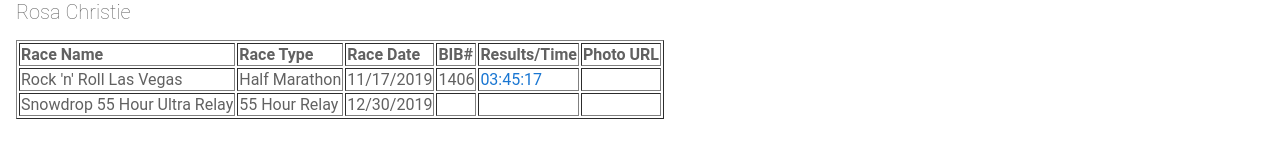
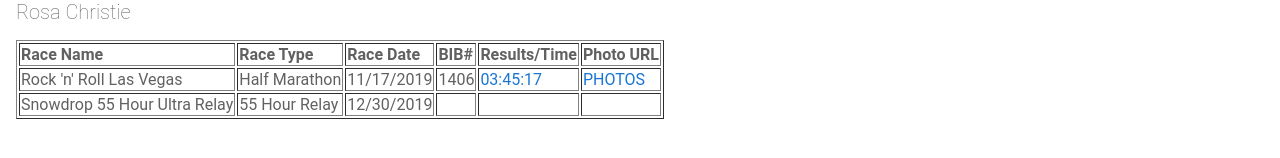
Before and after one commit to gchristie/txfas, an Angular app: page / in a window 1280 px wide. Shown: the part 196-354 px from the top of the page. Built offline with nearby package versions, Linux system fonts and the light colour scheme.

Commit message:
1 file modified

```diff
--- a/src/app/racedata.ts
+++ b/src/app/racedata.ts
@@ -57,7 +57,7 @@ racetype:'Half Marathon',
 bibnumber:'1406',
 racetime:'03:45:17',
 resultsurl:'https://connect.garmin.com/modern/activity/4262218892',
-photourl:'',
+photourl:'https://www.finisherpix.com/gallery/photos/usd/en/3393/1406',
 status:''
 }
 ,
```
